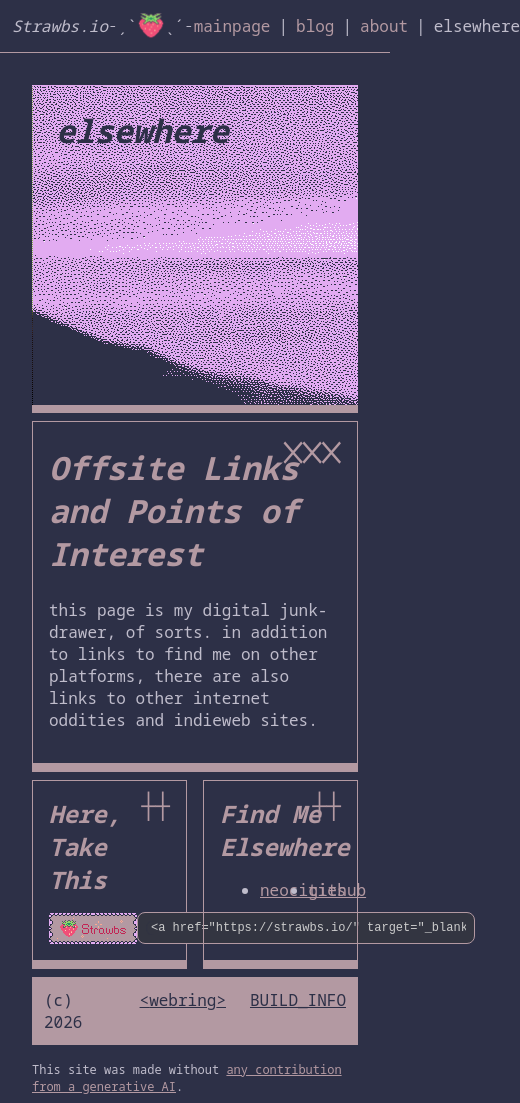
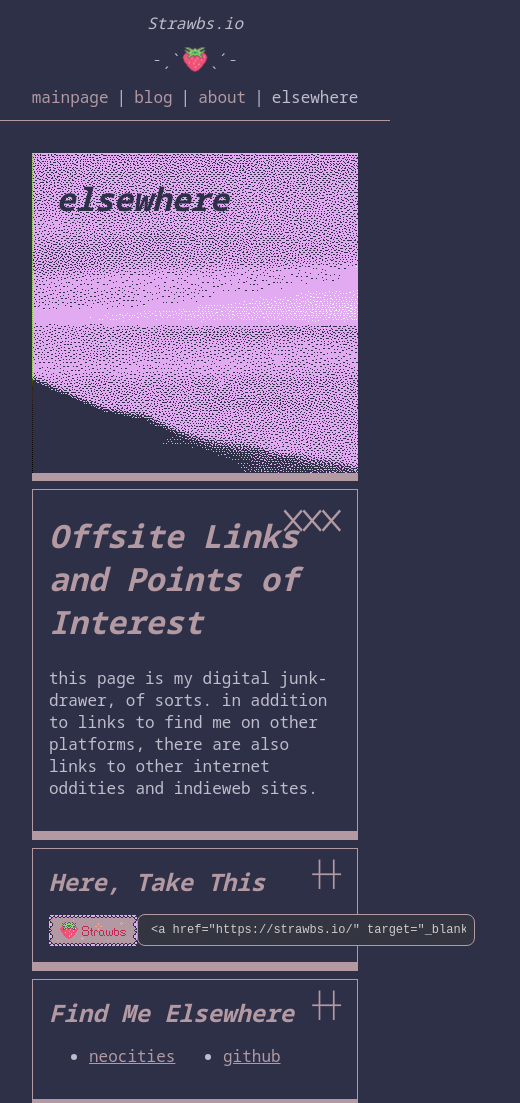
Before and after one commit to hearthsinger/blog, a website: page elsewhere.html in a window 390 px wide. Shown: the top 1103 px of the page, 520 px wide, since content can reach past the window. Drawn offline with Linux system fonts and the light colour scheme; a web font is replaced by a local one.

Commit message:
chore: basic media queries, viewport tweaks

```diff
--- a/css/_style.scss
+++ b/css/_style.scss
@@ -114,6 +114,11 @@
   flex-direction: row;
   justify-content: space-evenly;
   align-items: center;
+
+  @media (max-width: 1024px) {
+    flex-direction: column;
+    row-gap: var(--space-sm);
+  }
 }
 
 .titlebox > * {
@@ -354,6 +359,11 @@
   column-gap: var(--space-md);
   padding: var(--space-none);
 
+  @media (max-width: 1024px) {
+    flex-direction: column;
+    row-gap: var(--space-md);
+  }
+
   & > div {
     position: relative;
     flex: 1;
@@ -374,6 +384,8 @@
   display: flex;
   flex-direction: row;
   justify-content: center;
+  align-items: center;
+  text-align: center;
   font-size: 12px;
 }
 
--- a/elsewhere.html
+++ b/elsewhere.html
@@ -4,6 +4,7 @@
     <meta charset="UTF-8" />
     <meta itemprop="ai-content-declaration:version" content="1.0.0" />
     <meta itemprop="ai-content-declaration:level" content="none" />
+    <meta name="viewport" content="width=device-width, initial-scale=1" />
     <link rel="preconnect" href="https://fonts.googleapis.com" crossorigin />
     <link rel="preconnect" href="https://fonts.gstatic.com" crossorigin />
     <link
--- a/package.json
+++ b/package.json
@@ -6,6 +6,7 @@
   "scripts": {
     "gen-css": "sass css/_style.scss:css/style.min.css --style compressed",
     "test": "xdg-open \"file://$INIT_CWD/index.html\" & sass --watch css/_style.scss:css/style.min.css --style compressed",
+    "dev:css": "sass --watch css/_style.scss:css/style.min.css --style compressed",
     "fix:prettier": "npm run lint:prettier -- -w",
     "lint:prettier": "prettier --config .prettierrc --check",
     "gen:minify": "sass css/_style.scss:css/style.min.css --style compressed"
```
Also changed, not shown: about.html (+1 -0 lines), index.html (+1 -0 lines), css/style.min.css, 1 other file.
